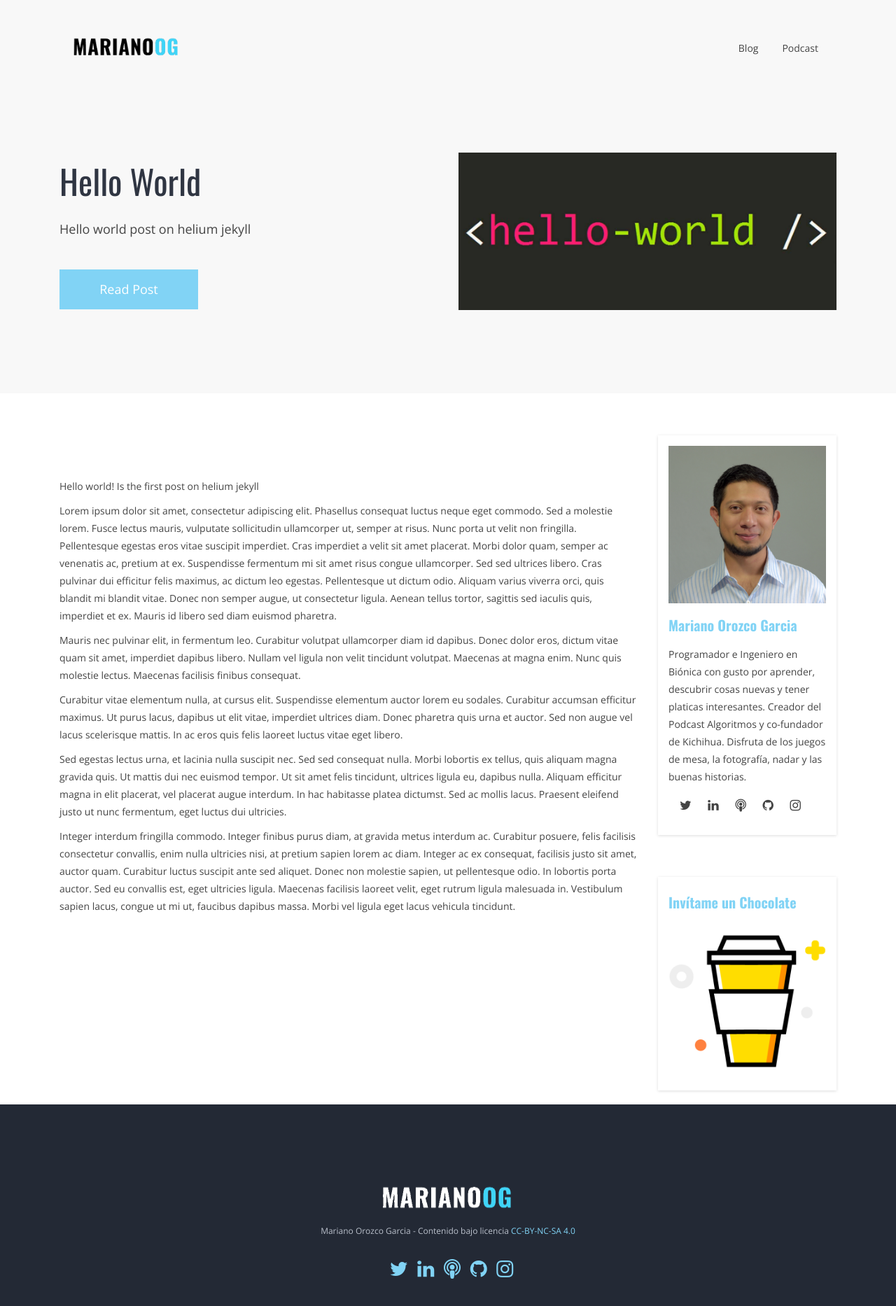
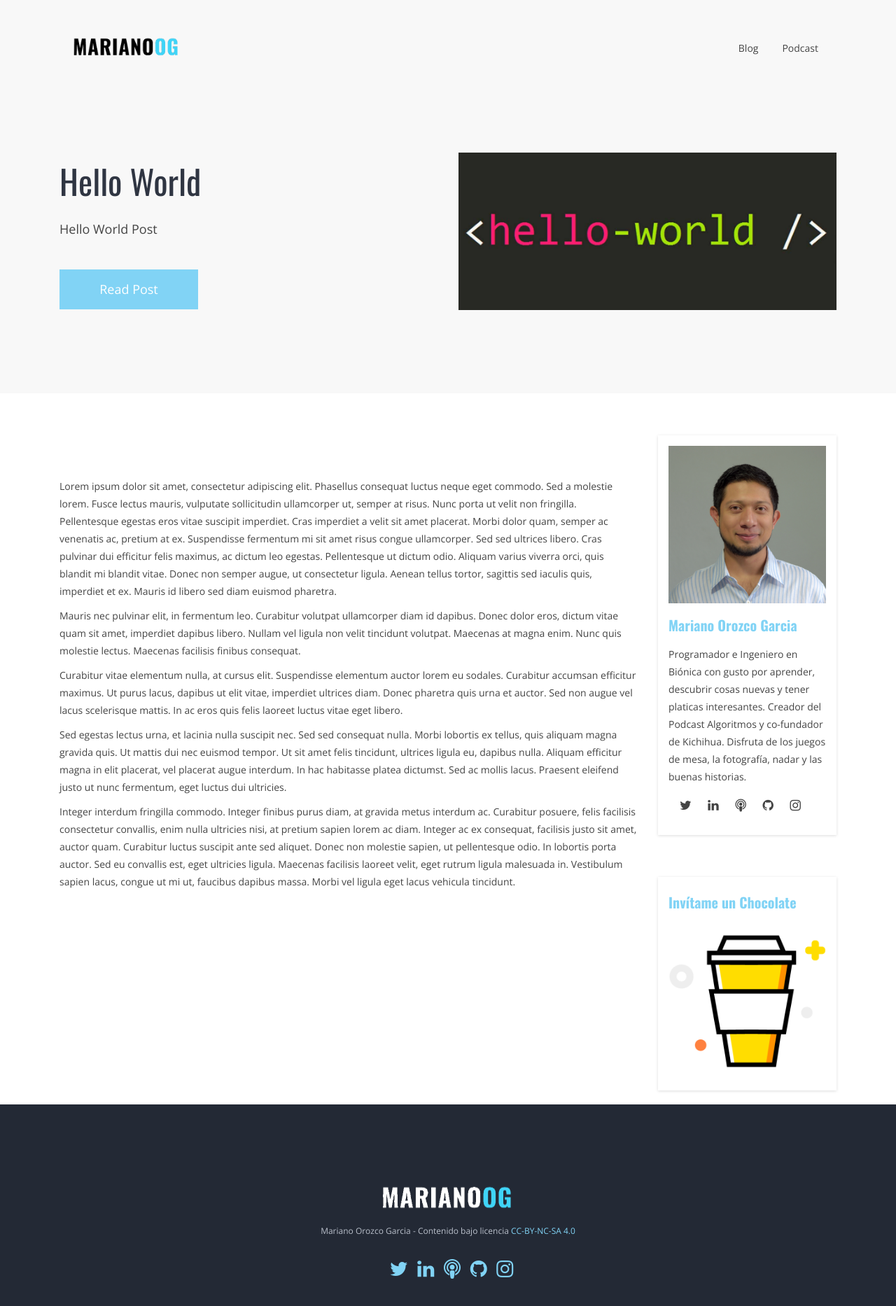
Before and after one commit to MarianoOG/marianoog.github.io, a Jekyll site: the page built from _posts/2017-01-01-hello-world.md, in a window 1280 px wide. Shown: the top 1866 px of the page at 70% size. Built offline with Jekyll 4.4.1, drawn with Linux system fonts in a browser that asks for light colours.

```diff
--- a/_posts/2017-01-01-hello-world.md
+++ b/_posts/2017-01-01-hello-world.md
@@ -1,24 +1,12 @@
 ---
 layout: post
-category : lessons
-tagline: "Hello world post on helium jekyll"
-tags : [intro, beginner, jekyll, tutorial]
+category : category
+tagline: Hello World Post
 img : helloworld.jpg
-img-mobile :
-img2 :
-img3 :
-author : Antonio Trento
-title2 :
-title3 :
-css:
-js:
-bgcolor: ff5a71
-keywords: helium, html, css, landing page, jekyll, ruby, web marketing, advertising
-canonical: https://heliumjk.github.io
+author : MarianoOG
+canonical: https://marianoog.github.io
 ---
 {% include JB/setup %}
-
-Hello world! Is the first post on helium jekyll
 
 Lorem ipsum dolor sit amet, consectetur adipiscing elit. Phasellus consequat luctus neque eget commodo. Sed a molestie lorem. Fusce lectus mauris, vulputate sollicitudin ullamcorper ut, semper at risus. Nunc porta ut velit non fringilla. Pellentesque egestas eros vitae suscipit imperdiet. Cras imperdiet a velit sit amet placerat. Morbi dolor quam, semper ac venenatis ac, pretium at ex. Suspendisse fermentum mi sit amet risus congue ullamcorper. Sed sed ultrices libero. Cras pulvinar dui efficitur felis maximus, ac dictum leo egestas. Pellentesque ut dictum odio. Aliquam varius viverra orci, quis blandit mi blandit vitae. Donec non semper augue, ut consectetur ligula. Aenean tellus tortor, sagittis sed iaculis quis, imperdiet et ex. Mauris id libero sed diam euismod pharetra.
 
```
Also changed, not shown: assets/images/blog/helium-jekyll.jpg (deleted), assets/images/blog/helium-theme-post.jpg (deleted), assets/images/blog/markdown-samples.jpg (deleted), assets/images/blog/syntax-hightlight.jpg (deleted).
